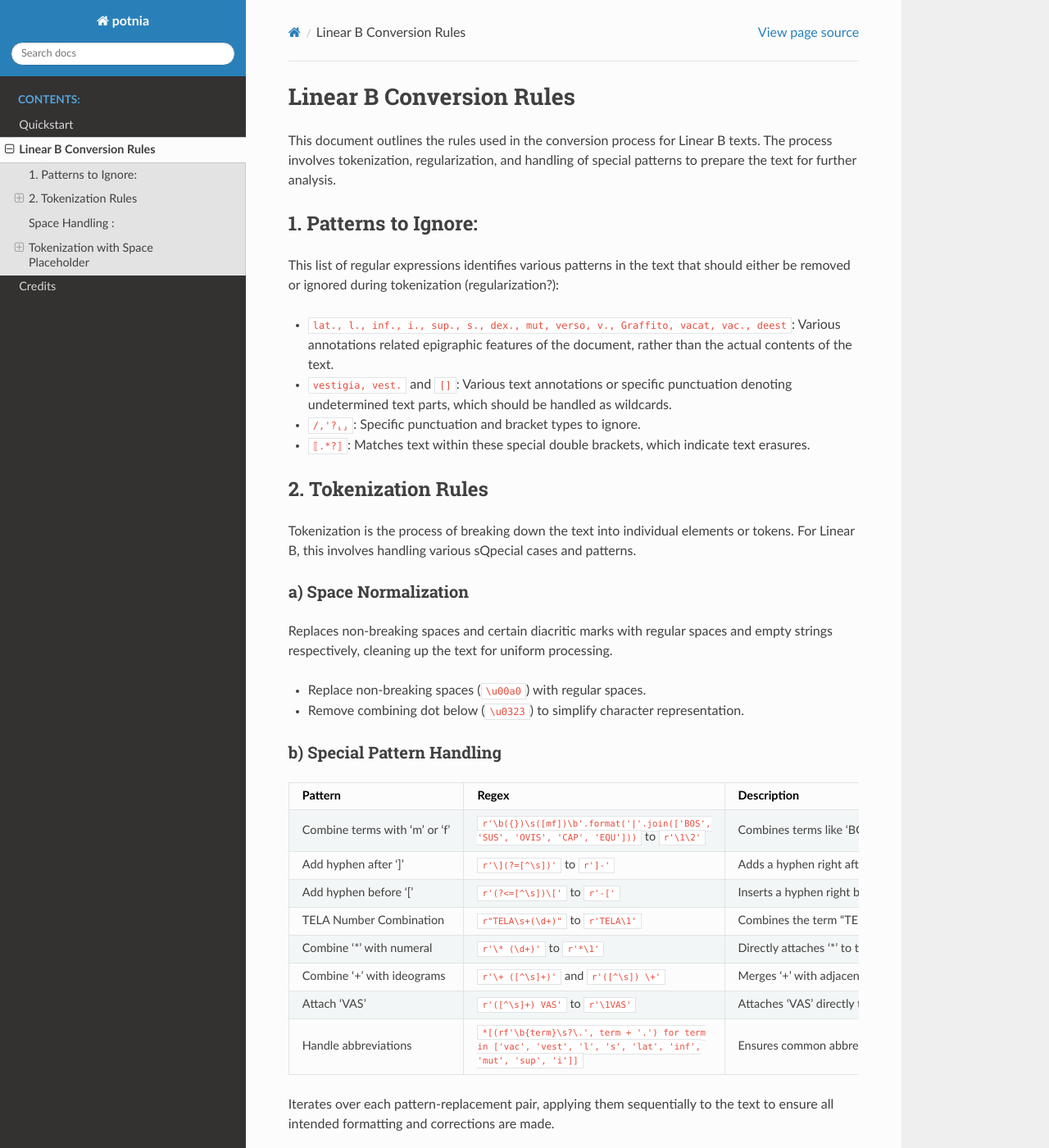
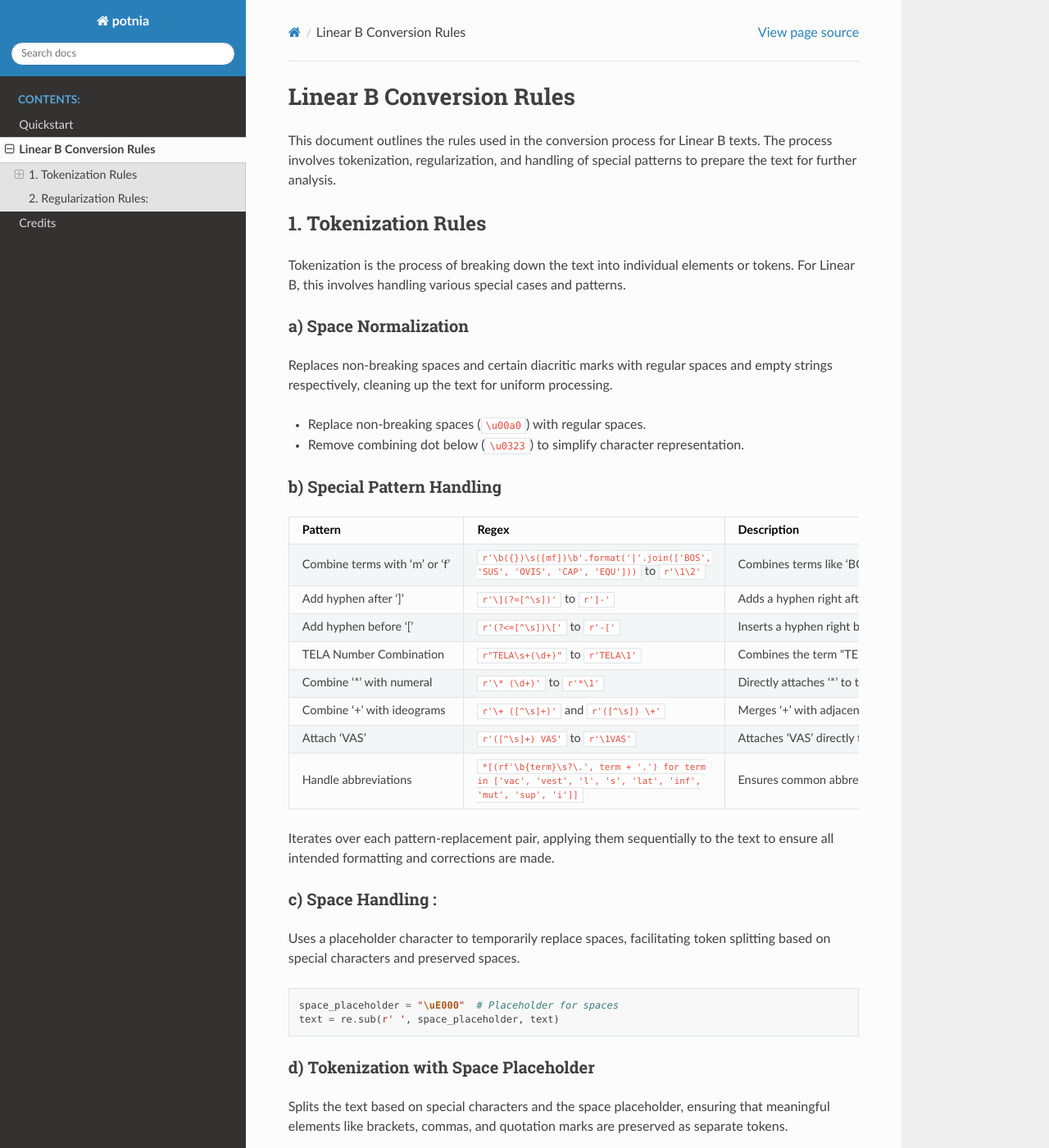
Before and after one commit to AncientNLP/potnia, a Sphinx documentation site: the page built from docs/linear_b.md, in a window 1280 px wide and 1400 px high. Shown: the whole window at 82% size. Built offline with Sphinx 7.4.7 and the Read the Docs theme 2.0.0, drawn with Linux system fonts in a browser that asks for light colours; some of the changed text lies outside the part shown.

Commit message:
Update linear_b.md
Extensive changes to structure and content (particularly regarding regularisation step)

````diff
--- a/docs/linear_b.md
+++ b/docs/linear_b.md
@@ -2,18 +2,9 @@
 
 This document outlines the rules used in the conversion process for Linear B texts. The process involves tokenization, regularization, and handling of special patterns to prepare the text for further analysis.
 
-## 1. Patterns to Ignore:
+## 1. Tokenization Rules
 
-This list of regular expressions identifies various patterns in the text that should either be removed or ignored during tokenization (regularization?):
-
-- `lat., l., inf., i., sup., s., dex., mut, verso, v., Graffito, vacat, vac., deest`: Various annotations related epigraphic features of the document, rather than the actual contents of the text.
-- `vestigia, vest.` and `[]`: Various text annotations or specific punctuation denoting undetermined text parts, which should be handled as wildcards.
-- `/,'?⸤⸥`: Specific punctuation and bracket types to ignore.
-- `⟦.*?⟧`: Matches text within these special double brackets, which indicate text erasures.
-
-## 2. Tokenization Rules
-
-Tokenization is the process of breaking down the text into individual elements or tokens. For Linear B, this involves handling various sQpecial cases and patterns.
+Tokenization is the process of breaking down the text into individual elements or tokens. For Linear B, this involves handling various special cases and patterns.
 
 ### a) Space Normalization
 
@@ -37,7 +28,7 @@
 
 Iterates over each pattern-replacement pair, applying them sequentially to the text to ensure all intended formatting and corrections are made.
 
-## Space Handling :
+### c) Space Handling :
 
 Uses a placeholder character to temporarily replace spaces, facilitating token splitting based on special characters and preserved spaces.
 
@@ -46,7 +37,7 @@
 text = re.sub(r' ', space_placeholder, text)
 ```
 
-## Tokenization with Space Placeholder
+### d) Tokenization with Space Placeholder
 
 Splits the text based on special characters and the space placeholder, ensuring that meaningful elements like brackets, commas, and quotation marks are preserved as separate tokens.
 
@@ -55,7 +46,7 @@
 tokens = re.split(special_chars_pattern, text)
 ```
 
-### d) Final Tokenization
+### e) Final Tokenization
 
 Replace the placeholder with actual spaces and filter empty tokens:
 
@@ -64,3 +55,12 @@
 ```
 
 These rules form the core of the Linear B conversion process, handling various special cases in the transliteration, tokenization, and regularization of the text. The process aims to preserve important linguistic features while standardizing the format for further processing or analysis. This standardization is crucial for consistent treatment of texts across different sources and editions.
+
+## 2. Regularization Rules:
+
+This list of regular expressions identifies various patterns in the text that should be tokenised as is, but then removed or handled as a special case during regularization.
+
+- `lat., l., inf., i., sup., s., dex., mut, verso, v., v.→, v.↓, Graffito, vacat, vac., deest, α, β, γ, supra sigillum, reliqua pars sine regulis`: Various annotations related epigraphic features of the document, which should be removed at this step.
+- `fragmentum, qs, vestigia, vest.` and `][•`: Various annotations or specific punctuation denoting undetermined text parts, which should be handled as wildcards at this step (i.e. converted to `%`).
+- `/,'?⸤⸥<>`: Specific punctuation and bracket types, which should be removed at this step.
+- `⟦.*?⟧`: Matches text within these special double brackets, which indicate text erasures. Both punctuation and included text should be removed at this step.
````
